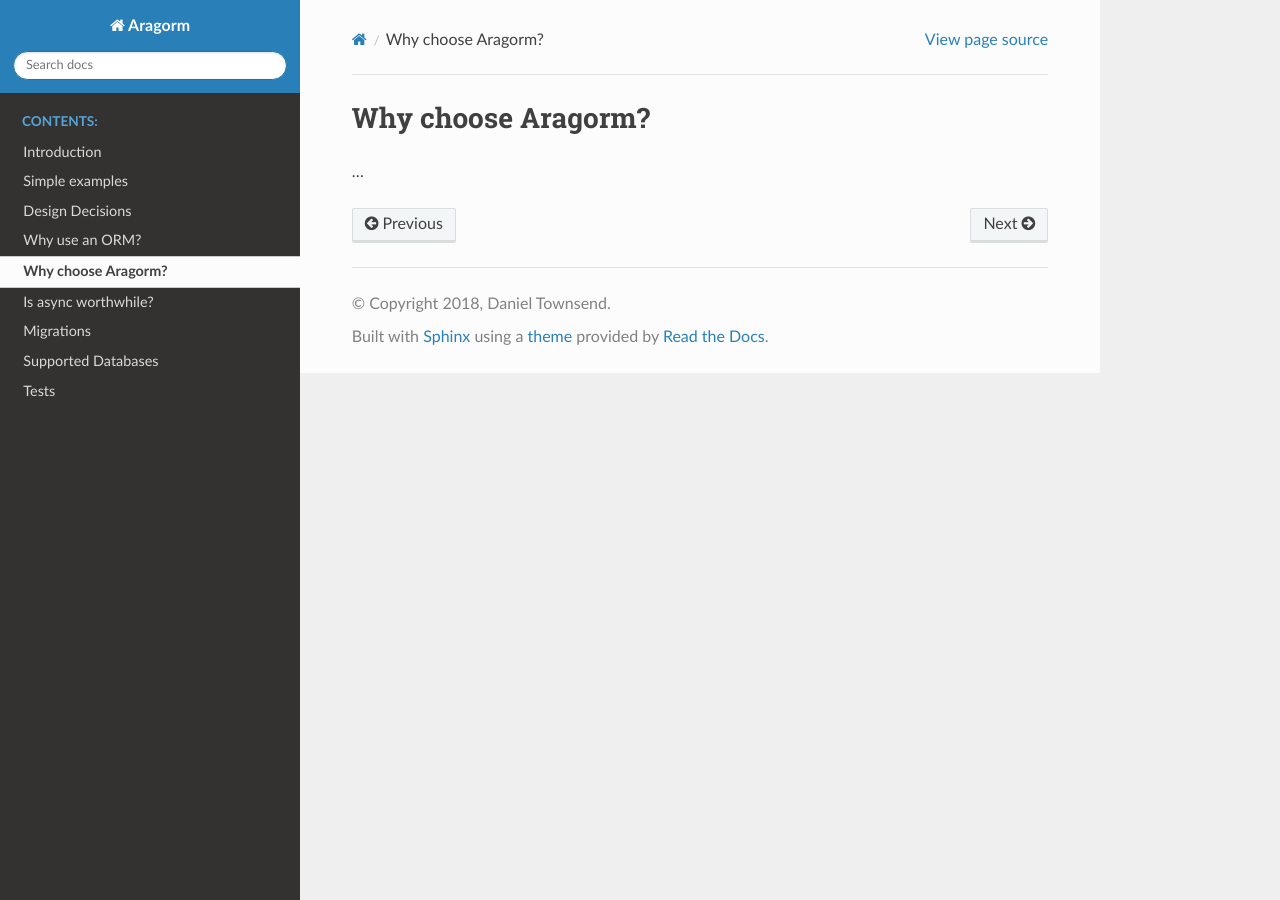
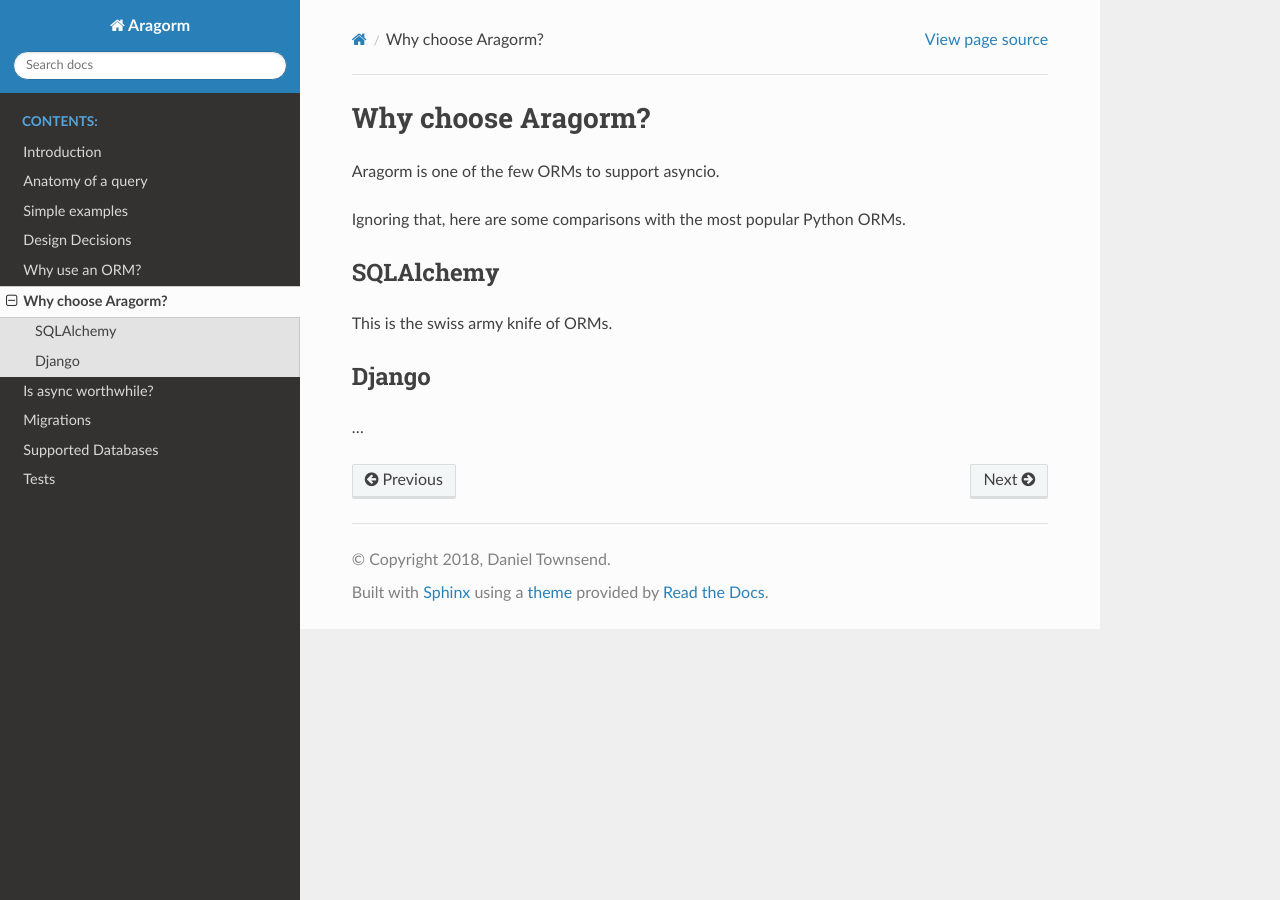
Before and after one commit to piccolo-orm/piccolo, a Sphinx documentation site: the page built from docs/aragorm/why-choose-aragorm.rst, in a window 1280 px wide. Built offline with Sphinx 7.4.7 and the Read the Docs theme 2.0.0, drawn with Linux system fonts in a browser that asks for light colours.

Commit message:
more docs

```diff
--- /dev/null
+++ b/docs/aragorm/anatomy-of-a-query.rst
@@ -0,0 +1,5 @@
+==================
+Anatomy of a query
+==================
+
+...
--- a/docs/aragorm/why-choose-aragorm.rst
+++ b/docs/aragorm/why-choose-aragorm.rst
@@ -1,4 +1,15 @@
 Why choose Aragorm?
 ===================
 
+Aragorm is one of the few ORMs to support asyncio.
+
+Ignoring that, here are some comparisons with the most popular Python ORMs.
+
+
+SQLAlchemy
+----------
+This is the swiss army knife of ORMs.
+
+Django
+------
 ...
--- a/docs/index.rst
+++ b/docs/index.rst
@@ -6,6 +6,7 @@
    :caption: Contents:
 
    aragorm/introduction
+   aragorm/anatomy-of-a-query
    aragorm/simple-examples
    aragorm/design-decisions
    aragorm/why-use-an-orm
```
